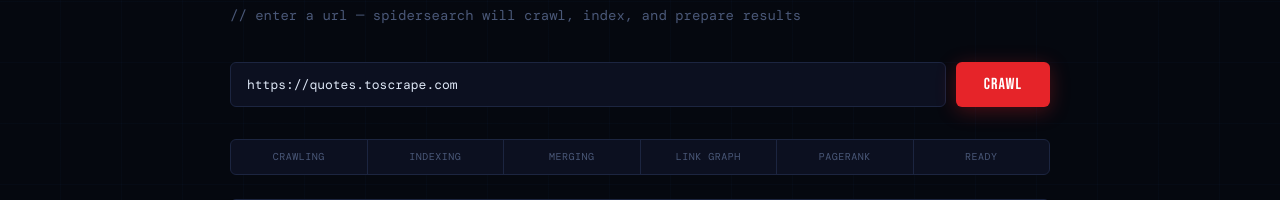
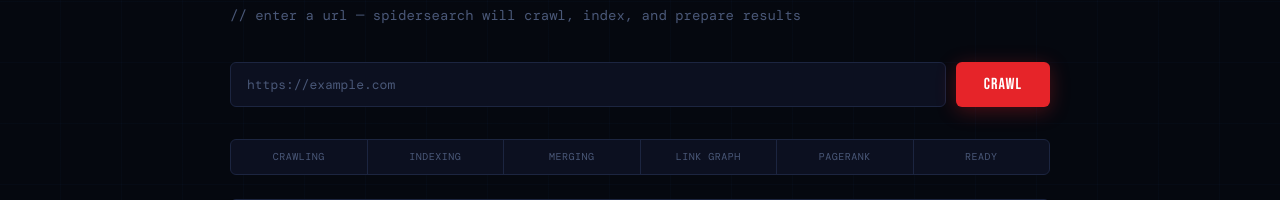
Before and after one commit to A-M-05/spider-search, a Flask app: page / in a window 1280 px wide. Shown: the part 189-389 px from the top of the page. Run offline with Flask 3, Linux system fonts and the light colour scheme.

Commit message:
changed index.html

```diff
--- a/templates/index.html
+++ b/templates/index.html
@@ -456,8 +456,8 @@
 
       <div class="input-row">
         <input id="url-input" class="text-input" type="text"
-               placeholder="https://quotes.toscrape.com"
-               value="https://quotes.toscrape.com" />
+               placeholder="https://example.com"
+               value="" />
         <button id="crawl-btn" class="btn btn-primary" onclick="startCrawl()">Crawl</button>
         <button id="stop-btn" class="btn btn-stop" onclick="stopCrawl()" style="display:none">■ Stop</button>
       </div>
@@ -493,7 +493,7 @@
 
       <div class="input-row">
         <input id="search-input" class="text-input" type="text"
-               placeholder="e.g. love, life, truth..."
+               placeholder="type anything..."
                onkeydown="if(event.key==='Enter') doSearch()" />
         <button class="btn btn-primary" onclick="doSearch()">Search</button>
       </div>
```
